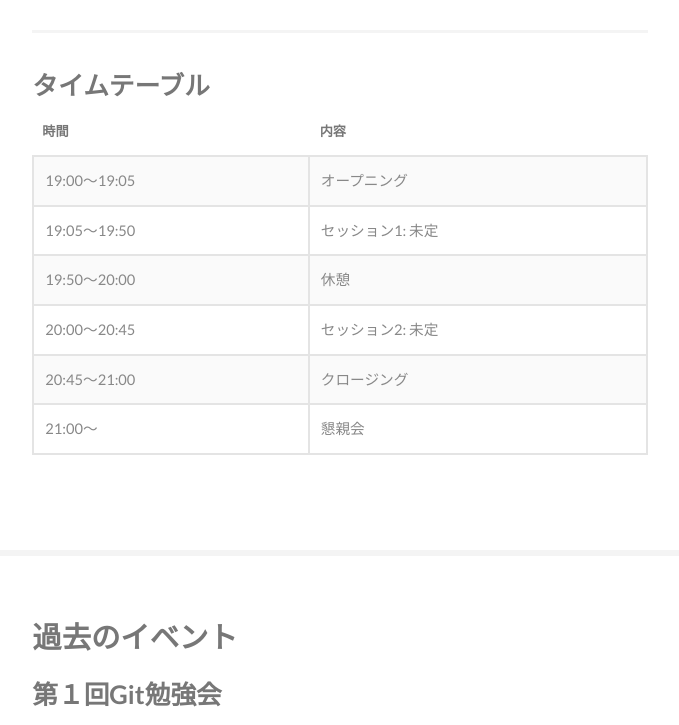
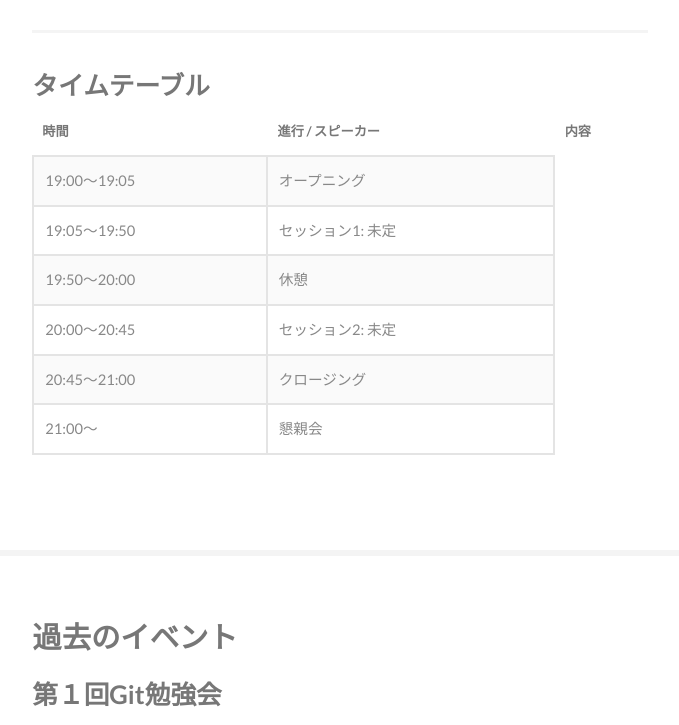
Before and after one commit to s4474581/git-study, a plain HTML site: page index.html in a window 1280 px wide. Shown: the part 1397-2122 px from the top of the page, without its empty margins (153-832 px from the left). Drawn offline with Linux system fonts and the light colour scheme.

Commit message:
Update index.html

```diff
--- a/index.html
+++ b/index.html
@@ -99,6 +99,7 @@
                     <thead>
                       <tr>
                         <th>時間</th>
+						<th>進行 / スピーカー</th>
                         <th>内容</th>
                       </tr>
                     </thead>
```
